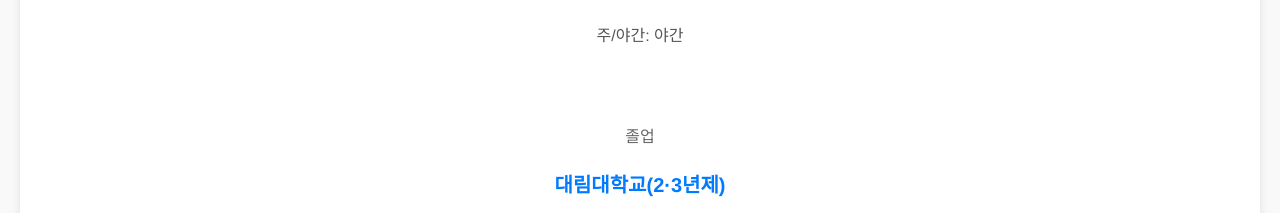
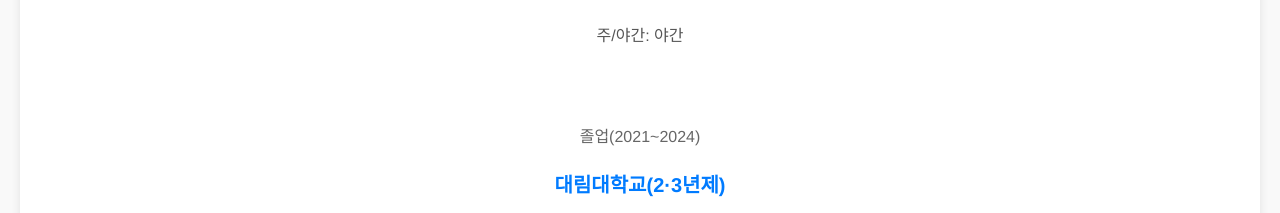
Before and after one commit to KimSuMin123/dev-resume-site, a React (Create React App) app: page / in a window 1280 px wide. Shown: the part 1205-1418 px from the top of the page. Built offline with nearby package versions, Linux system fonts and the light colour scheme; the HTML template or start-up script is replaced by a standard one.

Commit message:
Update EducationExperience.js

```diff
--- a/src/components/EducationExperience.js
+++ b/src/components/EducationExperience.js
@@ -12,7 +12,7 @@
           <p style={detailStyle}>주/야간: 야간</p>
         </div>
         <div style={educationItemStyle}>
-          <p style={dateStyle}>졸업</p>
+          <p style={dateStyle}>졸업(2021~2024)</p>
           <h3 style={subHeadingStyle}>대림대학교(2·3년제)</h3>
           <p style={detailStyle}>컴퓨터정보학부</p>
           <p style={detailStyle}>주/야간: 주간</p>
```
